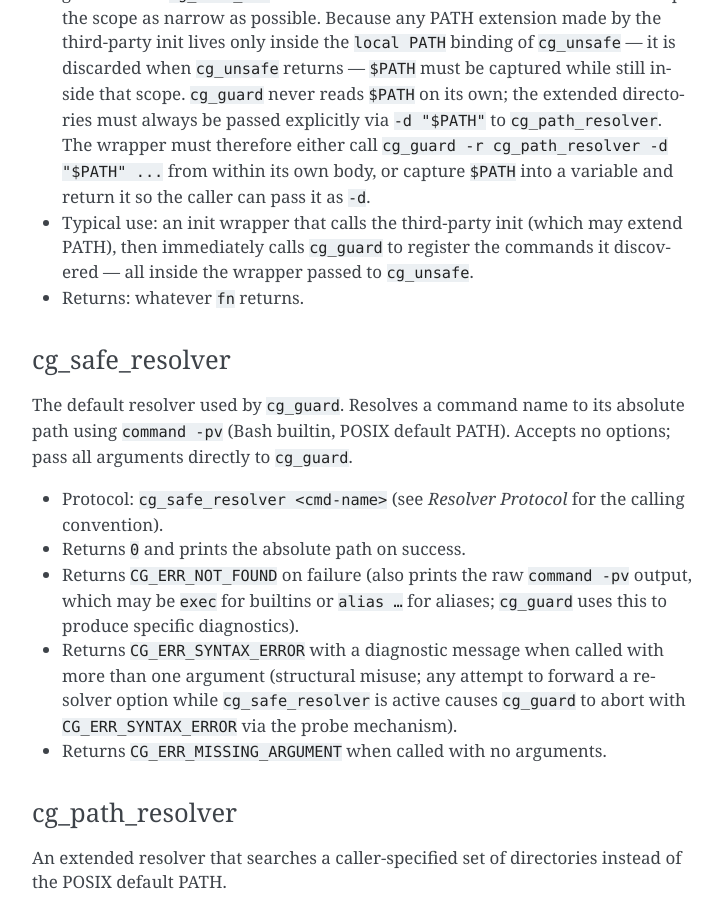
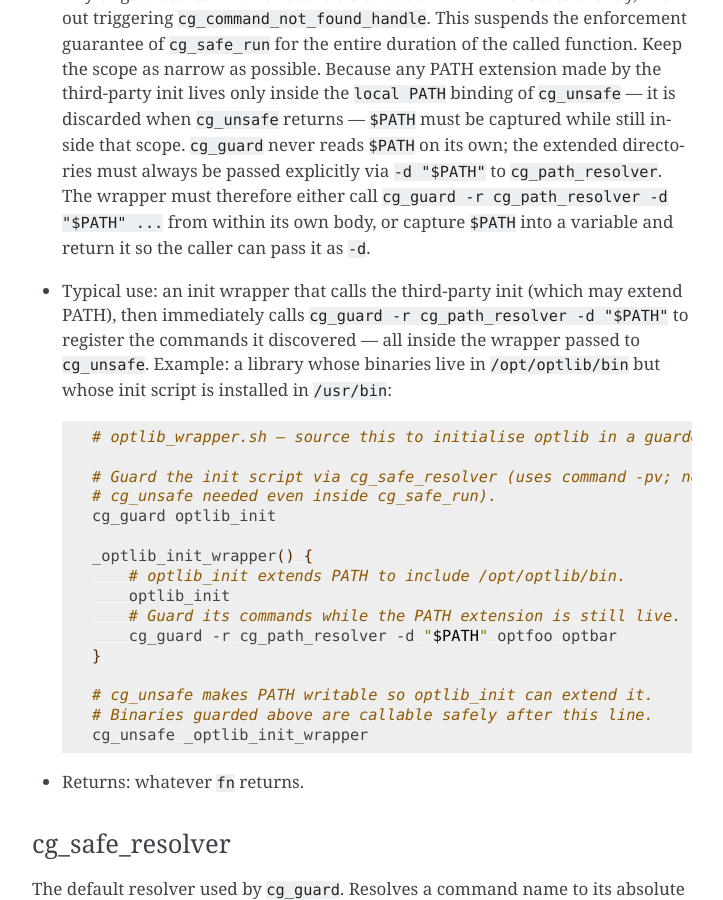
Before and after one commit to CriticalOptimisation/bash-deploy-libs, a Sphinx documentation site: the page built from docs/libraries/command_guard.rst, in a window 1280 px wide and 900 px high, scrolled down 4474 px. Shown: the whole window, without its empty margins (388-1111 px from the left). Built offline with Sphinx 7.4.7, drawn with Linux system fonts in a browser that asks for light colours.

Commit message:
doc(command_guard): add idiomatic cg_unsafe example with /opt/optlib/bin library
Shows a sourced wrapper for a library whose init script is in /usr/bin
but whose binaries live in /opt/optlib/bin:
- cg_guard guards the init script without cg_unsafe (cg_safe_resolver
  uses command -pv, independent of the ambient PATH)
- the inner wrapper calls optlib_init then cg_guard -r cg_path_resolver
  -d "$PATH" while the PATH extension is still live
- cg_unsafe wraps the inner function to make PATH writable

Co-Authored-By: Claude Sonnet 4.6 <noreply@anthropic.com>

```diff
--- a/docs/libraries/command_guard.rst
+++ b/docs/libraries/command_guard.rst
@@ -212,8 +212,30 @@ default (discovered once at source time via a subshell; never hardcoded).
   from within its own body, or capture ``$PATH`` into a variable and
   return it so the caller can pass it as ``-d``.
 - Typical use: an init wrapper that calls the third-party init (which may
-  extend PATH), then immediately calls ``cg_guard`` to register the
-  commands it discovered — all inside the wrapper passed to ``cg_unsafe``.
+  extend PATH), then immediately calls ``cg_guard -r cg_path_resolver -d "$PATH"``
+  to register the commands it discovered — all inside the wrapper passed
+  to ``cg_unsafe``. Example: a library whose binaries live in
+  ``/opt/optlib/bin`` but whose init script is installed in ``/usr/bin``:
+
+  .. code-block:: bash
+
+     # optlib_wrapper.sh — source this to initialise optlib in a guarded app.
+
+     # Guard the init script via cg_safe_resolver (uses command -pv; no
+     # cg_unsafe needed even inside cg_safe_run).
+     cg_guard optlib_init
+
+     _optlib_init_wrapper() {
+         # optlib_init extends PATH to include /opt/optlib/bin.
+         optlib_init
+         # Guard its commands while the PATH extension is still live.
+         cg_guard -r cg_path_resolver -d "$PATH" optfoo optbar
+     }
+
+     # cg_unsafe makes PATH writable so optlib_init can extend it.
+     # Binaries guarded above are callable safely after this line.
+     cg_unsafe _optlib_init_wrapper
+
 - Returns: whatever ``fn`` returns.
 
 cg_safe_resolver
```
